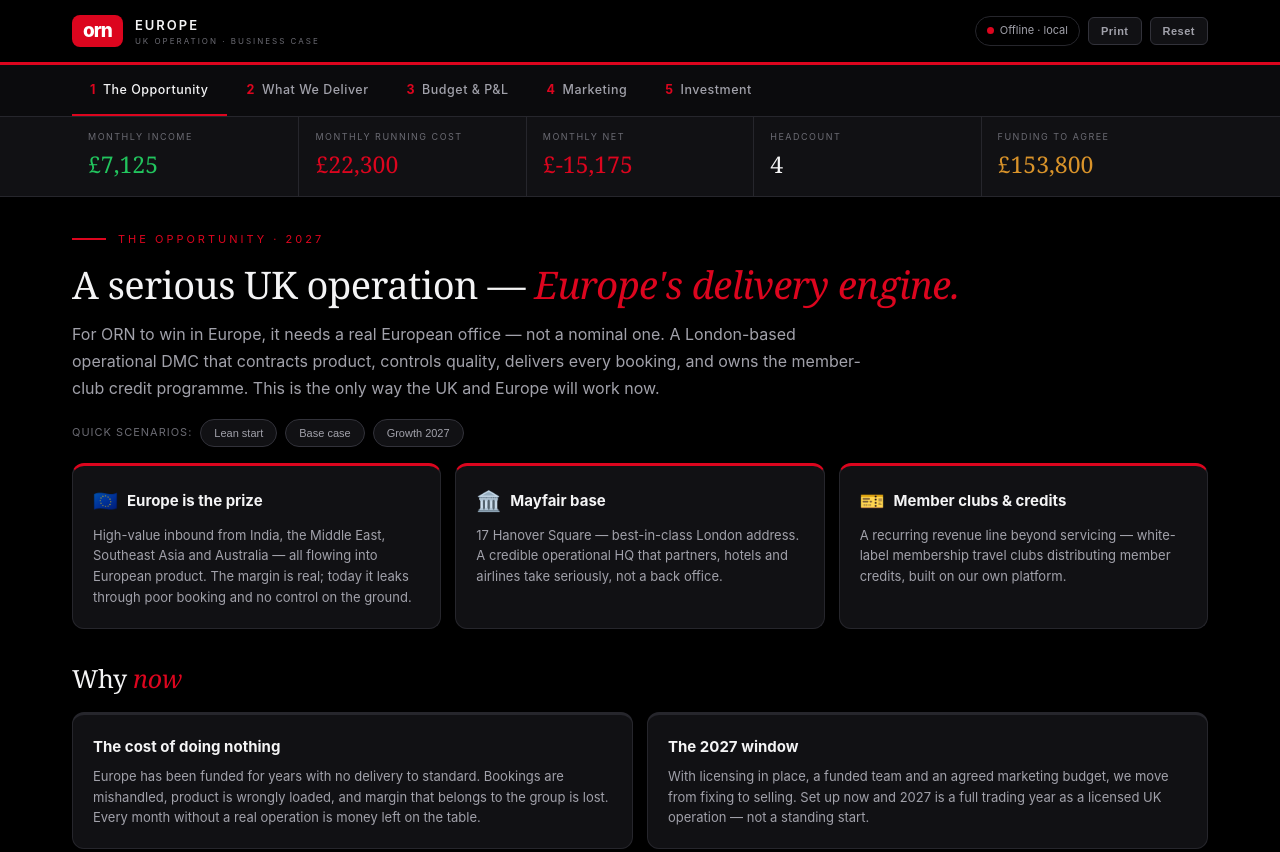
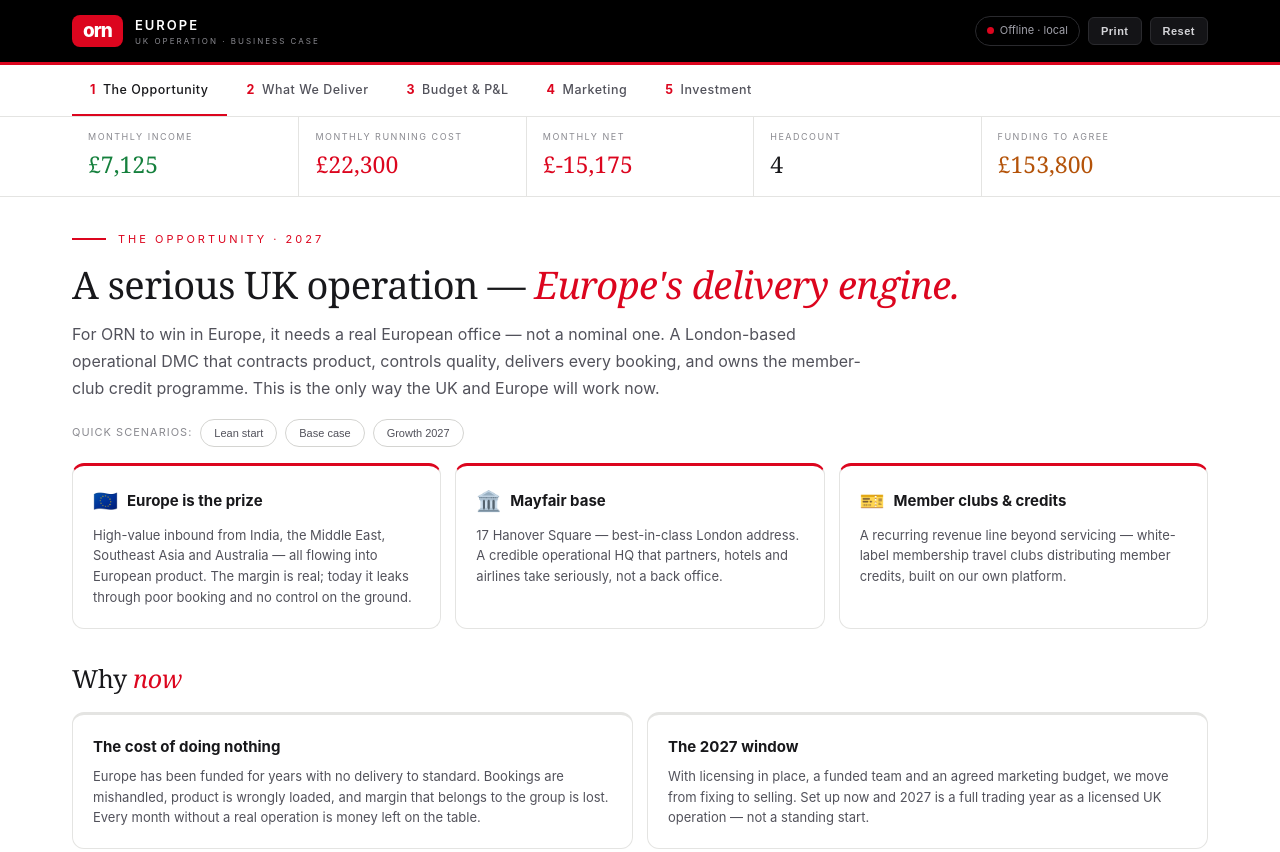
Before and after one commit to orngroup/ornuk, a plain HTML site: page index.html in a window 1280 px wide. Shown: the top 852 px of the page. Drawn offline with Linux system fonts and the light colour scheme.

Commit message:
Add files via upload

```diff
--- a/index.html
+++ b/index.html
@@ -6,11 +6,16 @@
 <title>ORN Europe — UK Operation Business Case</title>
 <style>
   :root{
-    --black:#000;--ink:#0b0b0d;--panel:#111114;--panel2:#17171b;--panel3:#1d1d22;
-    --line:#26262c;--line2:#32323a;
-    --red:#DC051E;--red-soft:rgba(220,5,30,.12);--red-line:rgba(220,5,30,.4);
-    --white:#f4f4f5;--grey:#a1a1aa;--grey2:#6b6b73;
-    --green:#22c55e;--green-dim:#15803d;--amber:#d9932a;--blue:#4a83d4;
+    /* LIGHT THEME — white background, black & red text. Header stays black for ORN brand. */
+    --headerbg:#000;                 /* black top bar only */
+    --black:#ffffff;                 /* page background (was black) */
+    --ink:#ffffff;                   /* panel / card background */
+    --panel:#ffffff;--panel2:#f6f6f5;--panel3:#f0f0ef;
+    --line:#e4e4e2;--line2:#d4d4d1;
+    --red:#DC051E;--red-soft:#fdecee;--red-line:#f3c9ce;
+    --white:#18181b;                 /* main TEXT colour (now dark) */
+    --grey:#52525b;--grey2:#8a8a90;
+    --green:#15803d;--green-dim:#15803d;--amber:#b45309;--blue:#1d4ed8;
     --serif:Georgia,'Times New Roman',serif;
     --sans:-apple-system,BlinkMacSystemFont,'Segoe UI',Helvetica,Arial,sans-serif;
   }
@@ -20,7 +25,11 @@
   .wrap{max-width:1180px;margin:0 auto;padding:0 22px}
 
   /* HEADER */
-  header.top{background:var(--black);border-bottom:3px solid var(--red);position:sticky;top:0;z-index:100}
+  header.top{background:var(--headerbg);border-bottom:3px solid var(--red);position:sticky;top:0;z-index:100}
+  header.top .logo-txt .a{color:#fff}
+  header.top .syncpill{color:#a1a1aa;border-color:#2a2a2e}
+  header.top .btn{color:#d4d4d8;background:#141417;border-color:#2a2a2e}
+  header.top .btn:hover{color:#fff;border-color:var(--red)}
   .top-inner{display:flex;align-items:center;justify-content:space-between;height:62px}
   .logo{display:flex;align-items:center;gap:12px}
   .logo-tile{background:var(--red);color:#fff;font-weight:800;font-size:19px;letter-spacing:-1px;padding:6px 11px 7px;border-radius:8px;line-height:1}
@@ -35,7 +44,7 @@
   .btn:hover{color:var(--white);border-color:var(--red)}
 
   /* TABS */
-  nav.tabs{background:var(--ink);border-bottom:1px solid var(--line);position:sticky;top:62px;z-index:90;overflow-x:auto}
+  nav.tabs{background:#fff;border-bottom:1px solid var(--line);position:sticky;top:62px;z-index:90;overflow-x:auto}
   .tabs-inner{display:flex;gap:2px;min-width:max-content}
   .tab{font-size:12.5px;letter-spacing:.5px;color:var(--grey);padding:15px 18px;white-space:nowrap;border-bottom:2px solid transparent;cursor:pointer;transition:.15s;font-weight:500}
   .tab:hover{color:var(--white)}
@@ -90,8 +99,8 @@
   .ctrl label{font-size:12.5px;color:var(--white)}
   .ctrl .val{font-family:var(--serif);font-size:16px;color:var(--red)}
   input[type=range]{width:100%;height:5px;-webkit-appearance:none;appearance:none;background:var(--panel3);border-radius:100px;outline:none}
-  input[type=range]::-webkit-slider-thumb{-webkit-appearance:none;width:16px;height:16px;border-radius:50%;background:var(--red);cursor:pointer;border:2px solid #fff}
-  input[type=range]::-moz-range-thumb{width:16px;height:16px;border-radius:50%;background:var(--red);cursor:pointer;border:2px solid #fff}
+  input[type=range]::-webkit-slider-thumb{-webkit-appearance:none;width:16px;height:16px;border-radius:50%;background:var(--red);cursor:pointer;border:2px solid #fff;box-shadow:0 0 0 1px rgba(0,0,0,.15)}
+  input[type=range]::-moz-range-thumb{width:16px;height:16px;border-radius:50%;background:var(--red);cursor:pointer;border:2px solid #fff;box-shadow:0 0 0 1px rgba(0,0,0,.15)}
 
   /* staff / line rows */
   .lrow{display:grid;grid-template-columns:1fr 92px 86px 30px;gap:8px;align-items:center;margin-bottom:7px}
```
